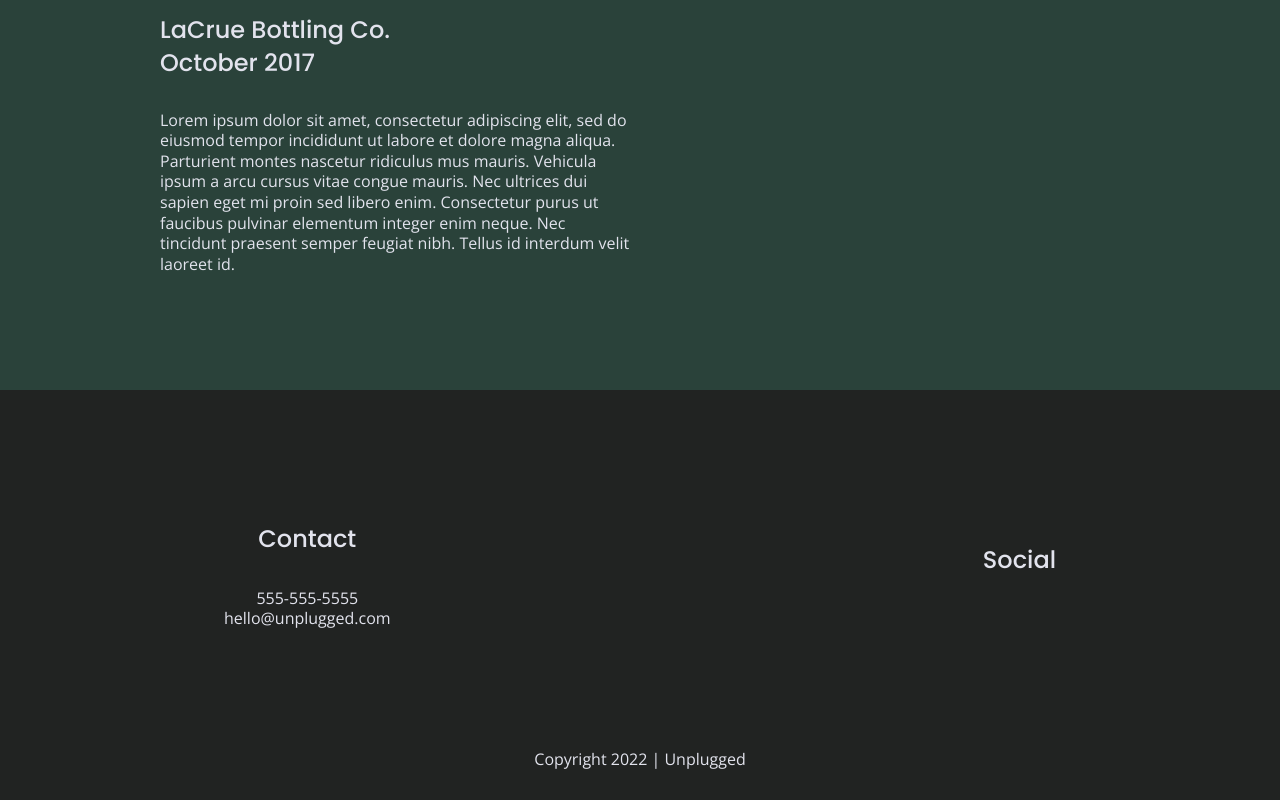
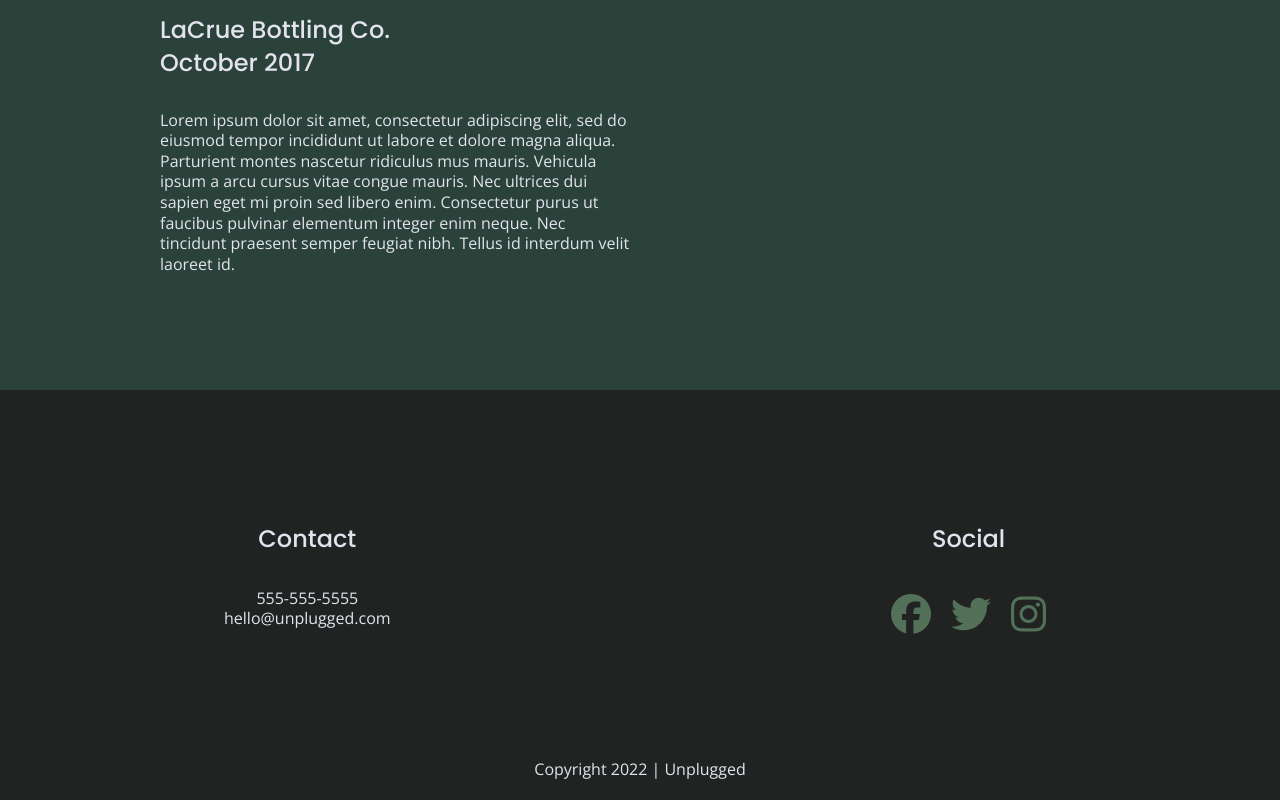
Before and after one commit to RobertSchusterFrontEndWebDeveloper/unplugged-retreat, a website: page index.html in a window 1280 px wide. Shown: the part 2753-3553 px from the top of the page. Drawn offline with nearby package versions, Linux system fonts and the light colour scheme.

Commit message:
Social icons added to footer all pages, fontawesome style used and color added

```diff
--- a/css/main.css
+++ b/css/main.css
@@ -274,8 +274,15 @@ footer .social-icons {
 
 footer .social-icons p {
   display: flex;
-  justify-content: center;
   align-items: center;
+  justify-content: space-between;
+  font-size: 40px;
+  margin: 0;
+  padding: 0 10px;
+}
+
+footer .fa-brands {
+  color: #537158;
 }
 
 footer .copyright {
@@ -620,6 +627,10 @@ aside {
     flex-basis: 50%;
   }
 
+  .features i {
+    font-size: 4.375em;
+  }
+
   .features .features-item-description {
     width: 50%;
   }
@@ -645,7 +656,7 @@ aside {
   .footer-content {
     display: flex;
     justify-content: space-between;
-    align-items: center;
+    align-items: flex-start;
   }
 
   footer .contact {
@@ -766,6 +777,10 @@ aside {
     /* Features section */
   .features article {
     flex-basis: 33%;
+  }
+
+  .features i {
+    font-size: 3.75em;
   }
 
   .features .features-item-description {
--- a/index.html
+++ b/index.html
@@ -178,13 +178,19 @@
           <h4>Social</h4>
           <div class="social-icons">
             <p>
-              <a href="https://www.facebook.com" target="_blank"></a>
+              <a href="https://www.facebook.com" target="_blank">
+                <i class="fa-brands fa-facebook"></i>
+              </a>
             </p>
             <p>
-              <a href="https://www.twitter.com" target="_blank"></a>
+              <a href="https://www.twitter.com" target="_blank">
+                <i class="fa-brands fa-twitter"></i>
+              </a>
             </p>
             <p>
-              <a href="https://wwww.instagram.com" target="_blank"></a>
+              <a href="https://wwww.instagram.com" target="_blank">
+                <i class="fa-brands fa-instagram"></i>
+              </a>
             </p>
           </div>
         </div>
```
Also changed, not shown: about/index.html (+9 -3 lines), faq/index.html (+9 -3 lines). Lines whose indentation alone changed are shown as unchanged.
